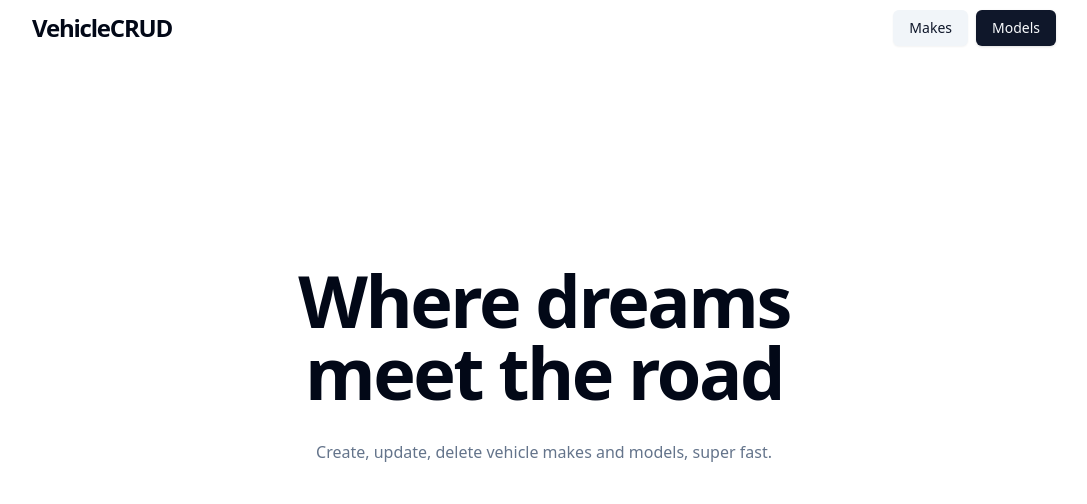
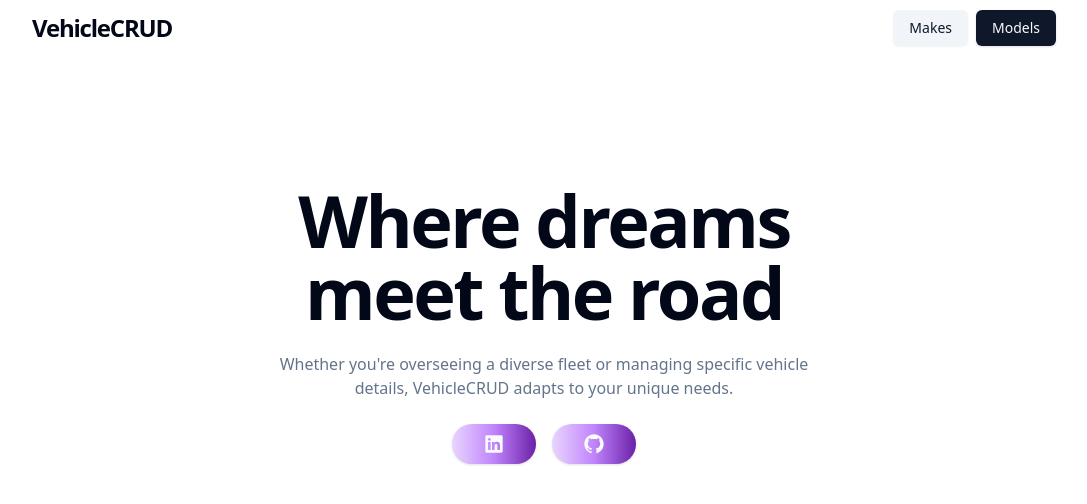
Before and after one commit to fhala03/vehicle-crud, a React (Vite) app: page / in a window 1280 px wide. Shown: the top 504 px of the page, without its empty margins (96-1183 px from the left). Built offline with nearby package versions, Linux system fonts and the light colour scheme; no server answers; the database is empty.

Commit message:
landing page done

```diff
--- a/src/pages/landing/index.tsx
+++ b/src/pages/landing/index.tsx
@@ -1,12 +1,30 @@
+import { Button } from "@/components/ui/button";
+import { GitHubLogoIcon, LinkedInLogoIcon } from "@radix-ui/react-icons";
+import { Link } from "react-router-dom";
+
 const LandingPage = () => {
   return (
-    <div className="mt-32 flex items-center justify-center text-center md:mt-14 lg:mt-52">
-      <div className="z-10 flex flex-col items-center justify-center gap-2">
+    <div className="mt-32 flex items-center justify-center text-center md:mt-32">
+      <div className="z-10 flex flex-col items-center justify-center gap-6">
         <h1 className="font-inter relative max-w-2xl text-5xl font-extrabold leading-[0.9] tracking-[-2.5px] sm:text-6xl md:text-7xl">
           Where dreams meet <span>the road</span>
         </h1>
+        <p className="max-w-xl text-muted-foreground">
+          Whether you're overseeing a diverse fleet or managing specific vehicle details, VehicleCRUD adapts to your unique needs.
+        </p>
 
-        <p className="mt-6 max-w-xl text-muted-foreground">Create, update, delete vehicle makes and models, super fast.</p>
+        <div className="flex gap-4 items-center">
+          <Link target="_blank" aria-label="linkedin" rel="noreferrer" to={"https://www.linkedin.com/in/filip-halapir/"}>
+            <Button size={"lg"} className="bg-gradient-to-r from-purple-200 via-purple-400 to-purple-800 rounded-full">
+              <LinkedInLogoIcon className="h-5 w-5" />
+            </Button>
+          </Link>
+          <Link target="_blank" aria-label="github" rel="noreferrer" to={"https://github.com/fhala03"}>
+            <Button size={"lg"} className="bg-gradient-to-r from-purple-200 via-purple-400 to-purple-800 rounded-full">
+              <GitHubLogoIcon className="w-5 h-5" />
+            </Button>
+          </Link>
+        </div>
       </div>
     </div>
   );
```
